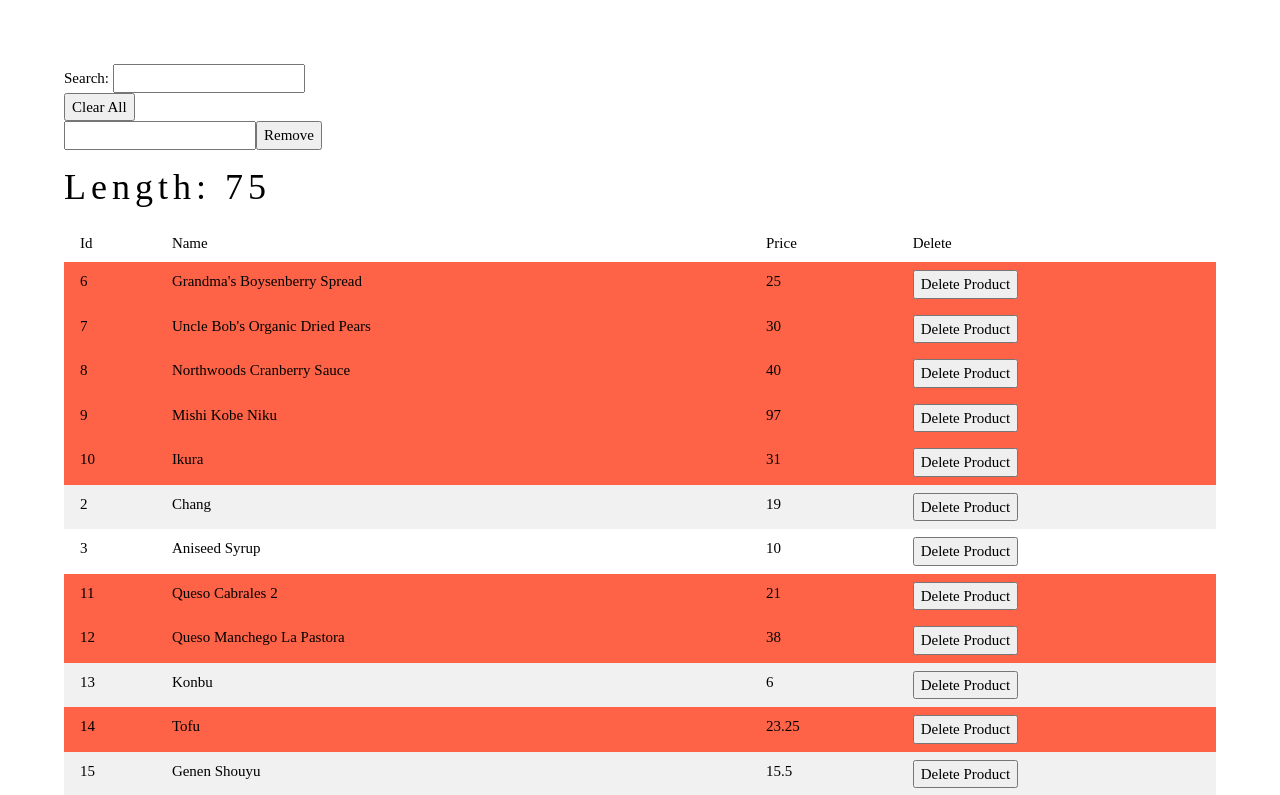
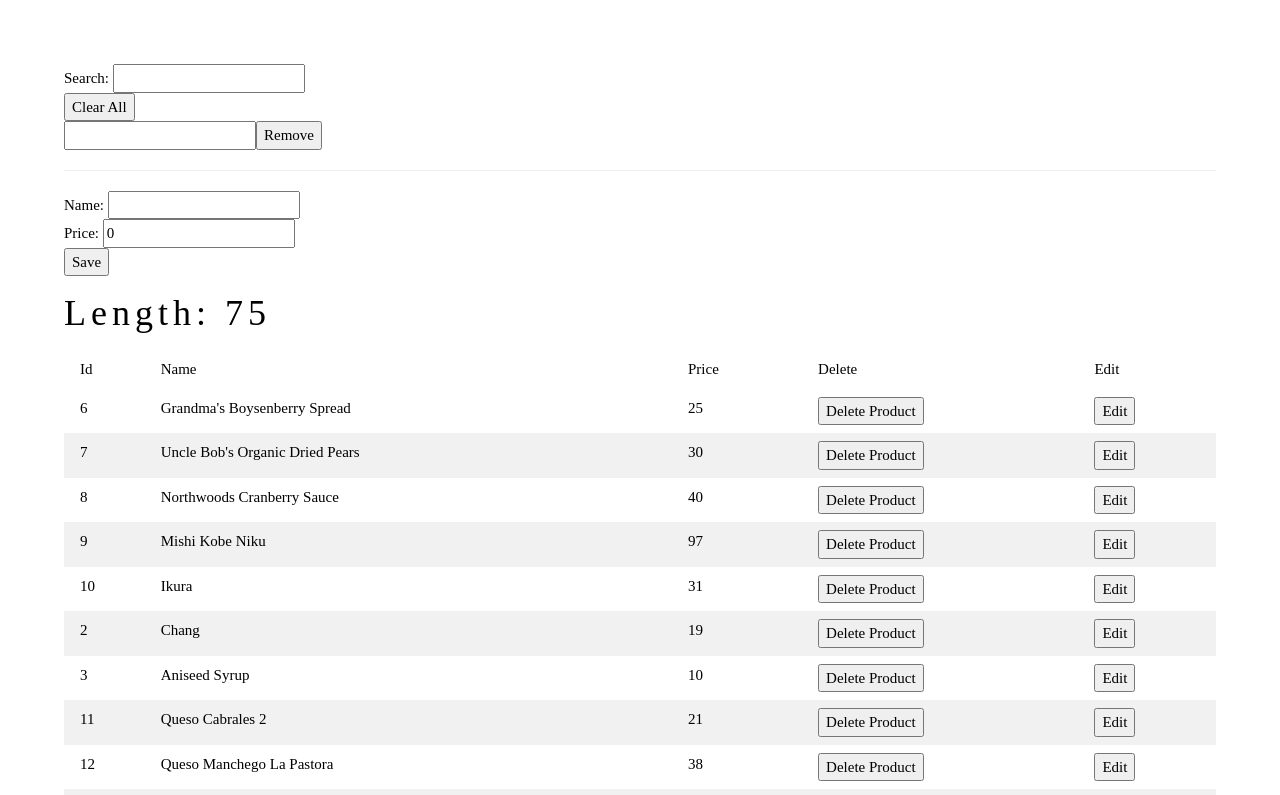
Before and after one commit to yakintech/code-academy-202-react-tutorial, a React (Create React App) app: page / in a window 1280 px wide. Shown: the top 795 px of the page. Built offline with nearby package versions, Linux system fonts and the light colour scheme.

Commit message:
state sample

```diff
--- a/src/lessons/propStateSample/ProductPage.jsx
+++ b/src/lessons/propStateSample/ProductPage.jsx
@@ -6,6 +6,11 @@ function ProductPage() {
 
     const [products, setproducts] = useState(productsData);
     const [productId, setproductId] = useState(0);
+
+    //edit form inputs
+    const [editName, seteditName] = useState('');
+    const [editPrice, seteditPrice] = useState(0);
+    const [editId, seteditId] = useState(0)
 
     const removeProduct = (id) => {
         let filteredProducts = products.filter(q => q.id != id);
@@ -25,6 +30,23 @@ function ProductPage() {
         setproducts(filteredProducts)
     }
 
+
+    const editProduct = (item) => {
+        seteditName(item.name);
+        seteditPrice(item.unitPrice)
+        seteditId(item.id)
+    }
+
+
+    const save = () => {
+        let product = products.find(q => q.id == editId);
+
+        product.name = editName;
+        product.unitPrice = editPrice;
+
+        setproducts([...products])
+    }
+
     return (<>
         <div>
             <label>Search: </label>
@@ -38,8 +60,22 @@ function ProductPage() {
             <input type='text' onChange={(e) => setproductId(e.target.value)} />
             <button onClick={() => removeProduct(productId)}>Remove</button>
         </div>
+        <hr></hr>
+        <div>
+            <div>
+                <label>Name: </label>
+                <input type='text' value={editName} onChange={(e) => seteditName(e.target.value)}/>
+            </div>
+            <div>
+                <label>Price: </label>
+                <input type='text' value={editPrice} onChange={(e) => seteditPrice(e.target.value)}/>
+            </div>
+            <div>
+                <button onClick={save}>Save</button>
+            </div>
+        </div>
 
-        <ProductsTable products={products} removeProduct={removeProduct} />
+        <ProductsTable products={products} removeProduct={removeProduct} editProduct={editProduct} />
     </>
     )
 }
--- a/src/lessons/propStateSample/ProductsTable.jsx
+++ b/src/lessons/propStateSample/ProductsTable.jsx
@@ -2,7 +2,7 @@ import React from 'react'
 
 function ProductsTable(props) {
 
-    let { products, removeProduct } = props
+    let { products, removeProduct, editProduct } = props
 
     return (<>
         <h1>Length: {products.length}</h1>
@@ -13,6 +13,7 @@ function ProductsTable(props) {
                     <td>Name</td>
                     <td>Price</td>
                     <td>Delete</td>
+                    <td>Edit</td>
                 </tr>
             </thead>
             <tbody>
@@ -20,14 +21,14 @@ function ProductsTable(props) {
                     products && products.map(item => {
                         let color = '';
                         if (item.unitPrice > 20)
-                            color = 'tomato'
+                            color = ''
 
                         return <tr style={{backgroundColor:color}}>
                             <td>{item.id}</td>
                             <td>{item.name}</td>
-
                             <td>{item.unitPrice}</td>
                             <td><button onClick={() => removeProduct(item.id)}>Delete Product</button></td>
+                            <td><button onClick={() => editProduct(item)}>Edit</button></td>
                         </tr>
                     })
                 }
```
